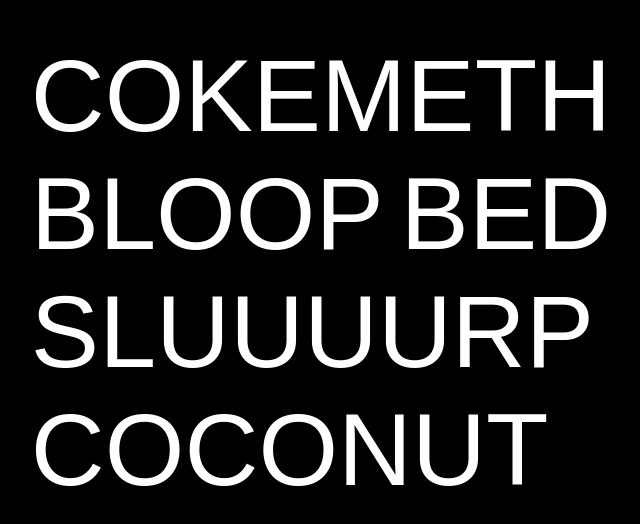
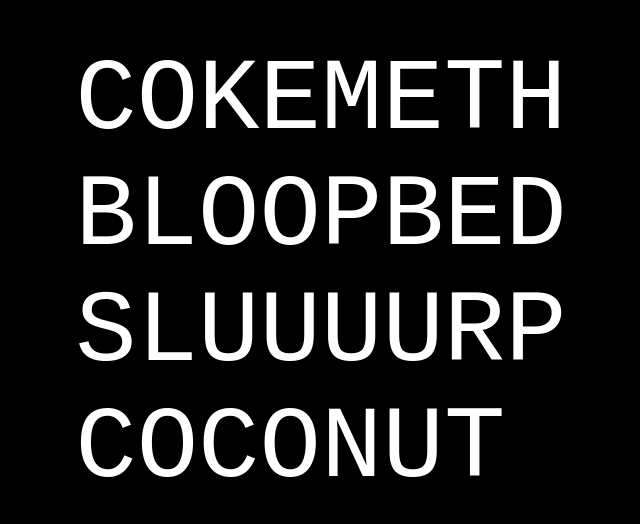
Before and after one commit to DrRambleDev/scatter, a plain HTML site: page index.html in a window 1280 px wide. Shown: the part 214-738 px from the top of the page, without its empty margins (319-959 px from the left). Drawn offline with Linux system fonts and the light colour scheme.

Commit message:
Update index.css

```diff
--- a/index.css
+++ b/index.css
@@ -40,7 +40,7 @@ body {
 .word {
   color: white;
   font-size: clamp(2rem, 8vw, 10rem);
-  font-family: "Rubik", sans-serif;
+  font-family: "Space Mono", monospace;
   margin: 0rem;
   text-transform: uppercase;
   transition: opacity 250ms ease;
```
